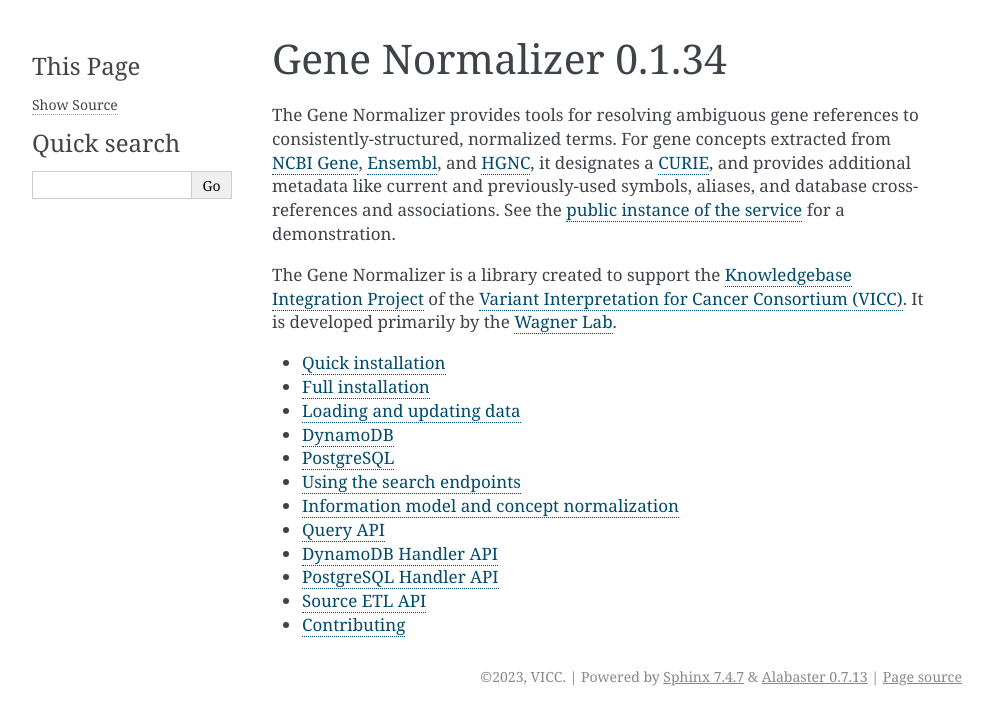
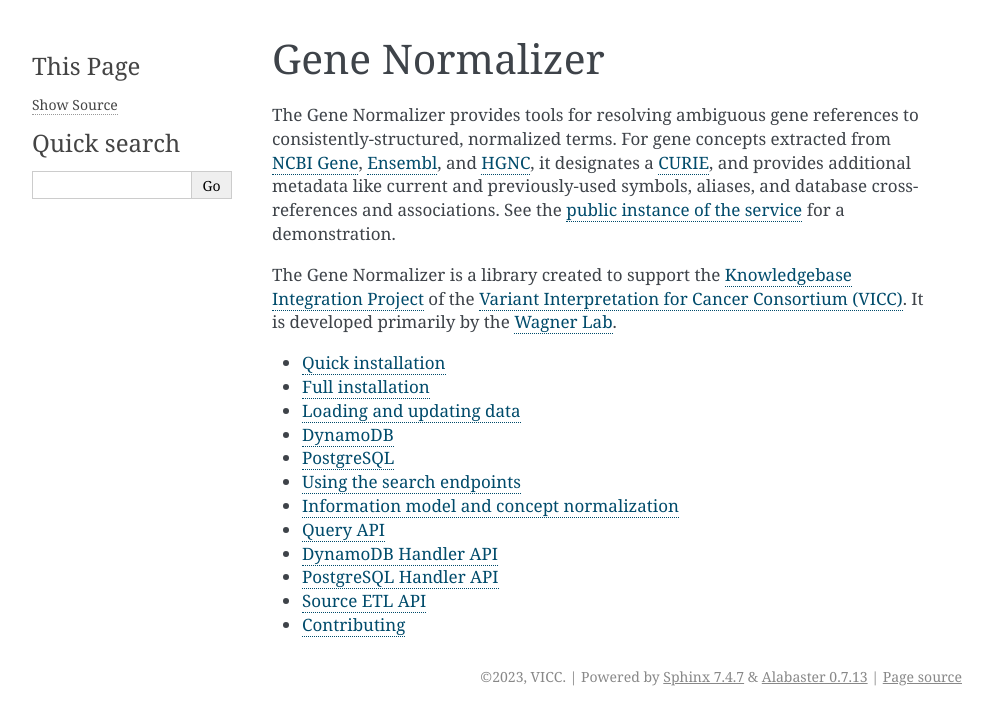
Before and after one commit to cancervariants/gene-normalization, a Sphinx documentation site: the page built from docs/source/index.rst, in a window 1280 px wide. Shown: the top 725 px of the page, without its empty margins (148-1140 px from the left). Built offline with Sphinx 7.4.7, drawn with Linux system fonts in a browser that asks for light colours; some of the changed lines change nothing that is shown.

Commit message:
sanity check

```diff
--- a/docs/source/conf.py
+++ b/docs/source/conf.py
@@ -34,7 +34,8 @@
 import sys
 sys.path.insert(0, os.path.abspath("../gene"))
 
-sys.path.append(os.path.abspath("../"))
-from gene import __version__  # noqa: E402
-version = __version__
-release = version
+
+# -- get version -------------------------------------------------------------
+# from gene import __version__  # noqa: E402
+# version = __version__
+# release = version
```
